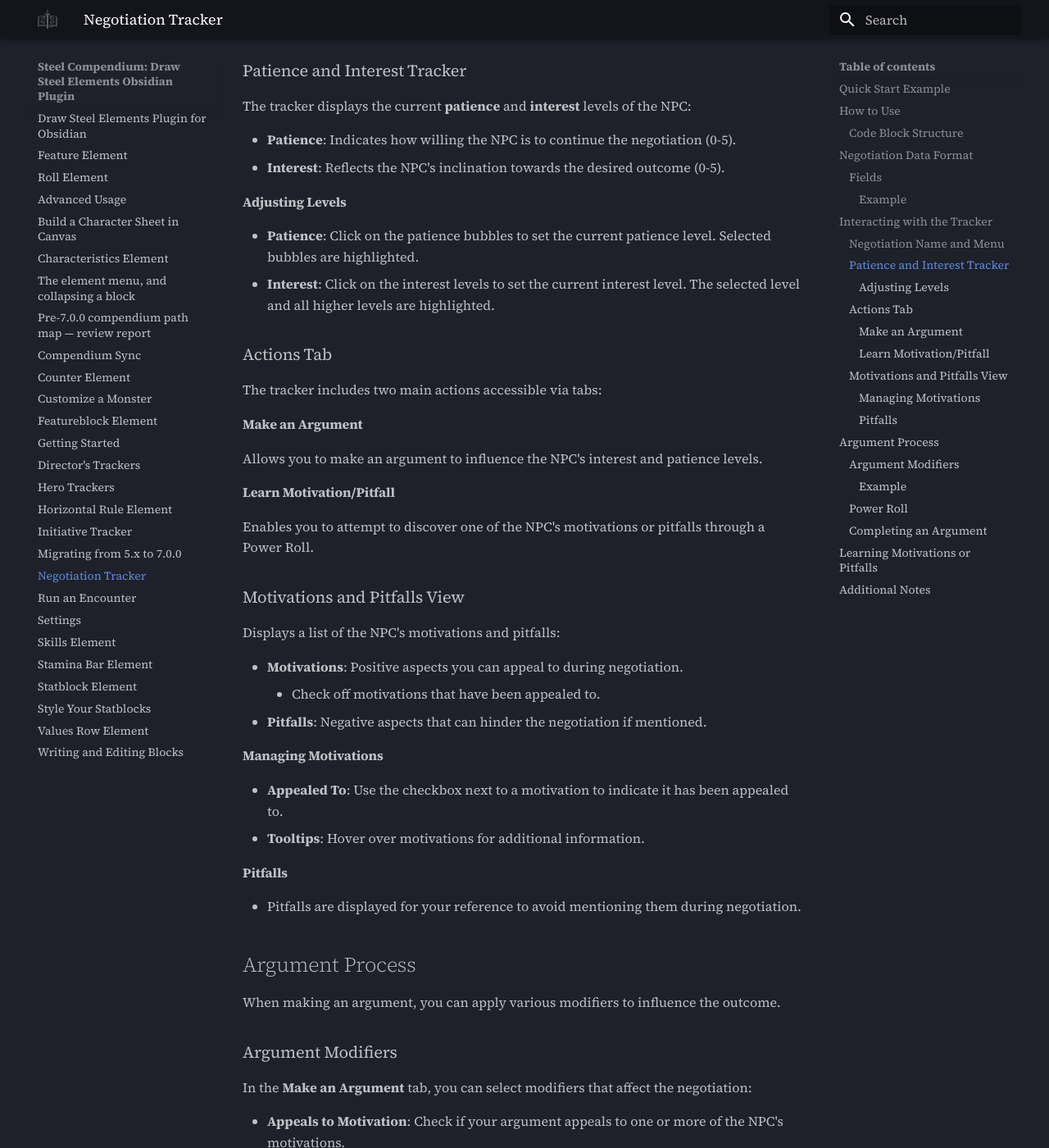
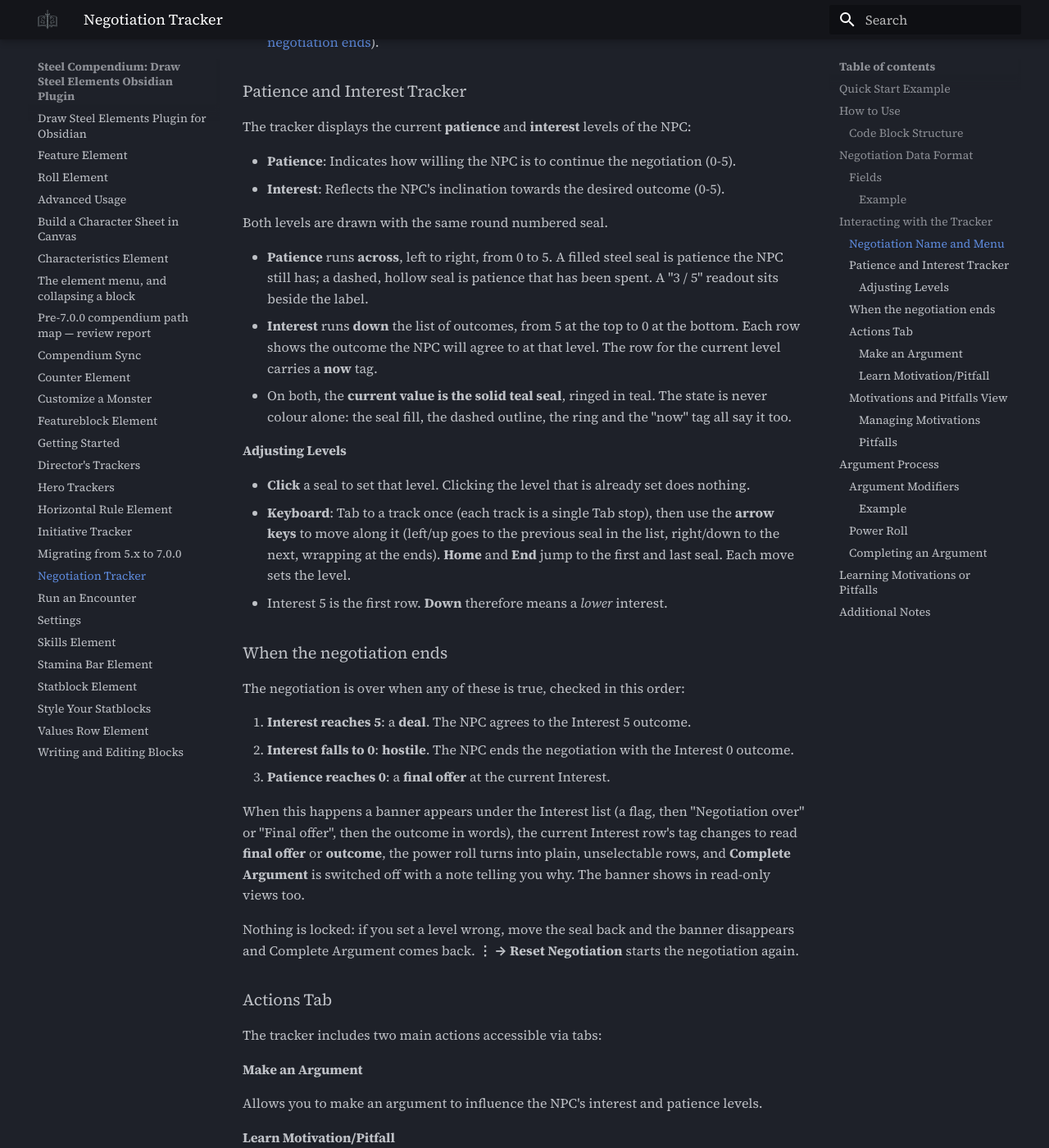
Before and after one commit to SteelCompendium/draw-steel-elements, an MkDocs documentation site: the page built from docs/negotiation-tracker.md, in a window 1280 px wide and 1400 px high, scrolled down 5303 px. Shown: the whole window at 82% size. Built offline with MkDocs 1.6.1 and Material for MkDocs 9.7.7, drawn with Linux system fonts in a browser that asks for light colours; comment, search, counter and statistics services are not loaded; the version menu is left out; some of the changed text lies outside the part shown.

Commit message:
docs(steel): SC-379 negotiation tracker guide — seals, ended band, Spent chips, argument chips, recompute, chosen mark

```diff
--- a/docs/negotiation-tracker.md
+++ b/docs/negotiation-tracker.md
@@ -123,11 +123,12 @@
 
 ### Negotiation Name and Menu
 
-At the top of the tracker, the negotiation's name is displayed. Next to it, there's a menu icon (**⋮**) which provides
-additional options:
+At the top of the tracker, the negotiation's name is displayed beside a small shield crest. Next to it, there's a menu
+icon (**⋮**) which provides additional options:
 
 - **Reset Negotiation**: Resets all negotiation data to its initial state. This clears any changes made during the
-  negotiation, such as used motivations or adjusted interest and patience levels.
+  negotiation, such as used motivations or adjusted interest and patience levels. It also clears the "negotiation
+  over" banner (see [When the negotiation ends](#when-the-negotiation-ends)).
 
 ### Patience and Interest Tracker
 
@@ -136,11 +137,38 @@
 - **Patience**: Indicates how willing the NPC is to continue the negotiation (0-5).
 - **Interest**: Reflects the NPC's inclination towards the desired outcome (0-5).
 
+Both levels are drawn with the same round numbered seal.
+
+- **Patience** runs **across**, left to right, from 0 to 5. A filled steel seal is patience the NPC still has; a dashed,
+  hollow seal is patience that has been spent. A "3 / 5" readout sits beside the label.
+- **Interest** runs **down** the list of outcomes, from 5 at the top to 0 at the bottom. Each row shows the outcome the
+  NPC will agree to at that level. The row for the current level carries a **now** tag.
+- On both, the **current value is the solid teal seal**, ringed in teal. The state is never colour alone: the seal fill,
+  the dashed outline, the ring and the "now" tag all say it too.
+
 #### Adjusting Levels
 
-- **Patience**: Click on the patience bubbles to set the current patience level. Selected bubbles are highlighted.
-- **Interest**: Click on the interest levels to set the current interest level. The selected level and all higher levels
-  are highlighted.
+- **Click** a seal to set that level. Clicking the level that is already set does nothing.
+- **Keyboard**: Tab to a track once (each track is a single Tab stop), then use the **arrow keys** to move along it
+  (left/up goes to the previous seal in the list, right/down to the next, wrapping at the ends). **Home** and **End** jump
+  to the first and last seal. Each move sets the level.
+- Interest 5 is the first row. **Down** therefore means a *lower* interest.
+
+### When the negotiation ends
+
+The negotiation is over when any of these is true, checked in this order:
+
+1. **Interest reaches 5**: a **deal**. The NPC agrees to the Interest 5 outcome.
+2. **Interest falls to 0**: **hostile**. The NPC ends the negotiation with the Interest 0 outcome.
+3. **Patience reaches 0**: a **final offer** at the current Interest.
+
+When this happens a banner appears under the Interest list (a flag, then "Negotiation over" or "Final offer", then the
+outcome in words), the current Interest row's tag changes to read **final offer** or **outcome**, the power roll turns
+into plain, unselectable rows, and **Complete Argument** is switched off with a note telling you why. The banner shows
+in read-only views too.
+
+Nothing is locked: if you set a level wrong, move the seal back and the banner disappears and Complete Argument comes
+back. **⋮ → Reset Negotiation** starts the negotiation again.
 
 ### Actions Tab
 
@@ -156,16 +184,18 @@
 
 ### Motivations and Pitfalls View
 
-Displays a list of the NPC's motivations and pitfalls:
+Two cards at the bottom show the NPC's motivations (◆) and pitfalls (a warning triangle), each with its reason:
 
-- **Motivations**: Positive aspects you can appeal to during negotiation.
-    - Check off motivations that have been appealed to.
-- **Pitfalls**: Negative aspects that can hinder the negotiation if mentioned.
+- **Motivations**: Positive aspects you can appeal to during negotiation. The header counts how many are still open
+  ("1 of 2 open").
+- **Pitfalls**: Negative aspects that can hinder the negotiation if mentioned. They are for reference only.
 
 #### Managing Motivations
 
-- **Appealed To**: Use the checkbox next to a motivation to indicate it has been appealed to.
-- **Tooltips**: Hover over motivations for additional information.
+- **Mark spent / ✓ Spent**: Each motivation has one button. Press **Mark spent** to record that it has already been
+  appealed to; the diamond becomes hollow (◇) and the name is struck through. Press it again to clear it.
+- This is where you correct what a past argument used. (Completing an argument marks its motivations spent for you.)
+- The cards have no appeal or mention controls. Those live in the **Make an Argument** tab.
 
 #### Pitfalls
 
@@ -179,13 +209,18 @@
 
 In the **Make an Argument** tab, you can select modifiers that affect the negotiation:
 
-- **Appeals to Motivation**: Check if your argument appeals to one or more of the NPC's motivations.
-- **Mentions Pitfall**: Check if your argument inadvertently mentions a pitfall.
+- **Appeals to Motivation**: One button per motivation. Press the ones your argument appeals to. A pressed button shows a
+  check. A motivation that was used in an earlier argument is marked **spent** (hollow diamond, struck through).
+- **Mentions Pitfall**: Press a pitfall's button if your argument inadvertently mentions it.
 - **Reuses Motivation**: Indicates if you're reusing a motivation already appealed to.
     - Automatically enabled if you select a motivation that has been appealed to before.
 - **NPC Caught a Lie**: Check if the NPC catches a lie during the negotiation.
 - **Same Argument Used**: Indicates if you're repeating an argument without appealing to a motivation.
     - Disabled if you're appealing to a motivation.
+
+A greyed-out modifier says why, in small italics under it ("only when a spent Motivation is appealed to", "not while a
+Motivation is appealed to"). With a Motivation appealed to (and no Pitfall), the Argument Test is a **medium** test, as
+in the Heroes book.
 
 #### Example
 
@@ -195,23 +230,29 @@
 
 ### Power Roll
 
-After setting your modifiers, the tracker calculates the Power Roll difficulty. After the Hero rolls for the Argument,
-you can click the power roll result tier corresponding to the roll to select it. Then you can complete the Argument
-(see below)
+After setting your modifiers, the tracker calculates the Power Roll. **The tier results update the moment you press a
+button or tick a box**, so what you see is always what Complete Argument will apply. After the Hero rolls for the
+Argument, click the power roll result tier corresponding to the roll to select it. The chosen row is ringed and marked
+**✓ chosen** (at sidebar width the word drops out and the ring and check remain), and a tier you have chosen stays chosen
+when you change a modifier. Then you can complete the Argument (see below).
 
 ### Completing an Argument
 
 Once you've selected the outcome tier, click the **Complete Argument** button to apply the results:
 
-- **Interest**: Adjusted based on the outcome.
-- **Patience**: Adjusted based on the outcome.
+- **Interest**: Adjusted based on the outcome, and always kept between 0 and 5.
+- **Patience**: Adjusted based on the outcome, and always kept between 0 and 5.
 - **Argument**: Modifiers are reset for the next argument.
 - **Motivations**: Any motivations used are marked as appealed to.
 
 **Note:**
 
-- The **Complete Argument** button is enabled only after selecting an outcome tier.
+- The **Complete Argument** button is enabled (and turns accent-coloured) only after selecting an outcome tier.
 - The selected outcome tier determines the impact on interest and patience.
+- Complete Argument is unavailable once the negotiation is over (see
+  [When the negotiation ends](#when-the-negotiation-ends)).
+- After completing, the tab starts fresh: buttons and boxes cleared, no tier chosen, the motivations you used shown as spent
+  on the cards.
 
 ## Learning Motivations or Pitfalls
 
```
